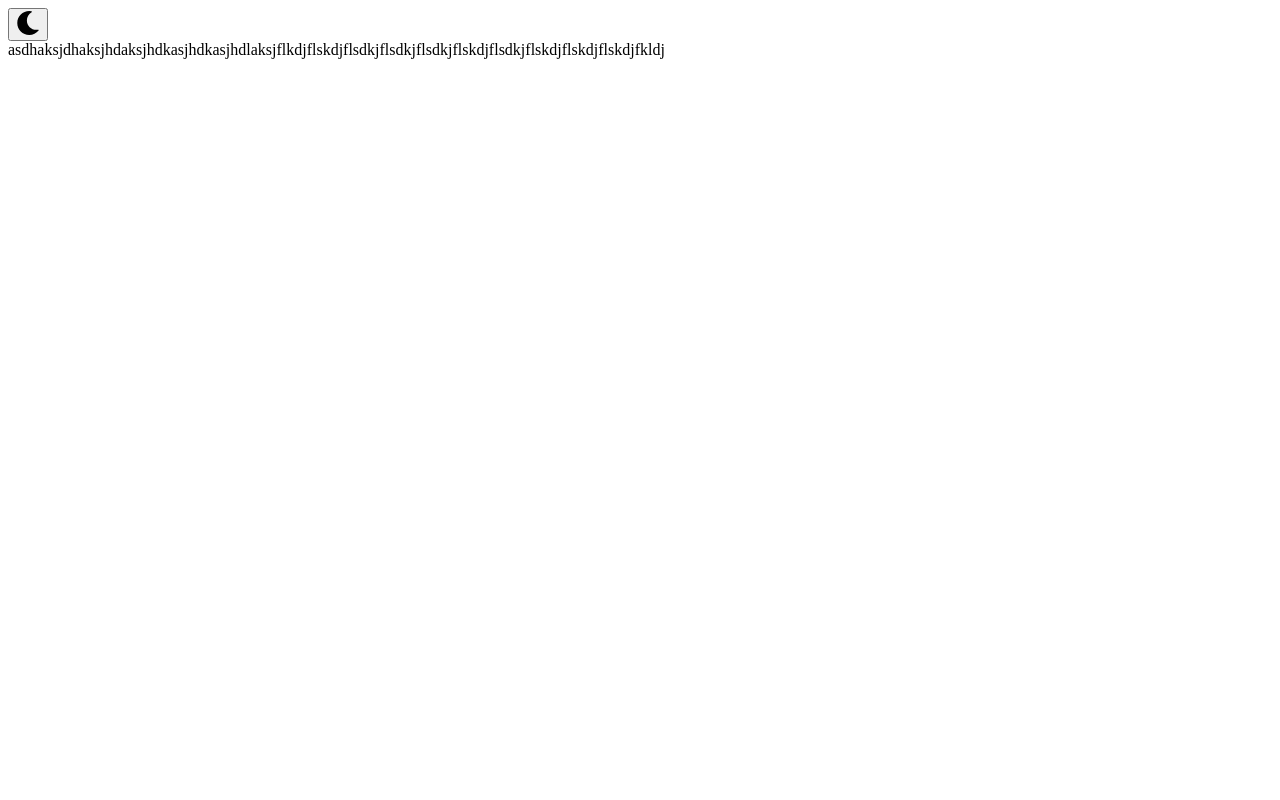
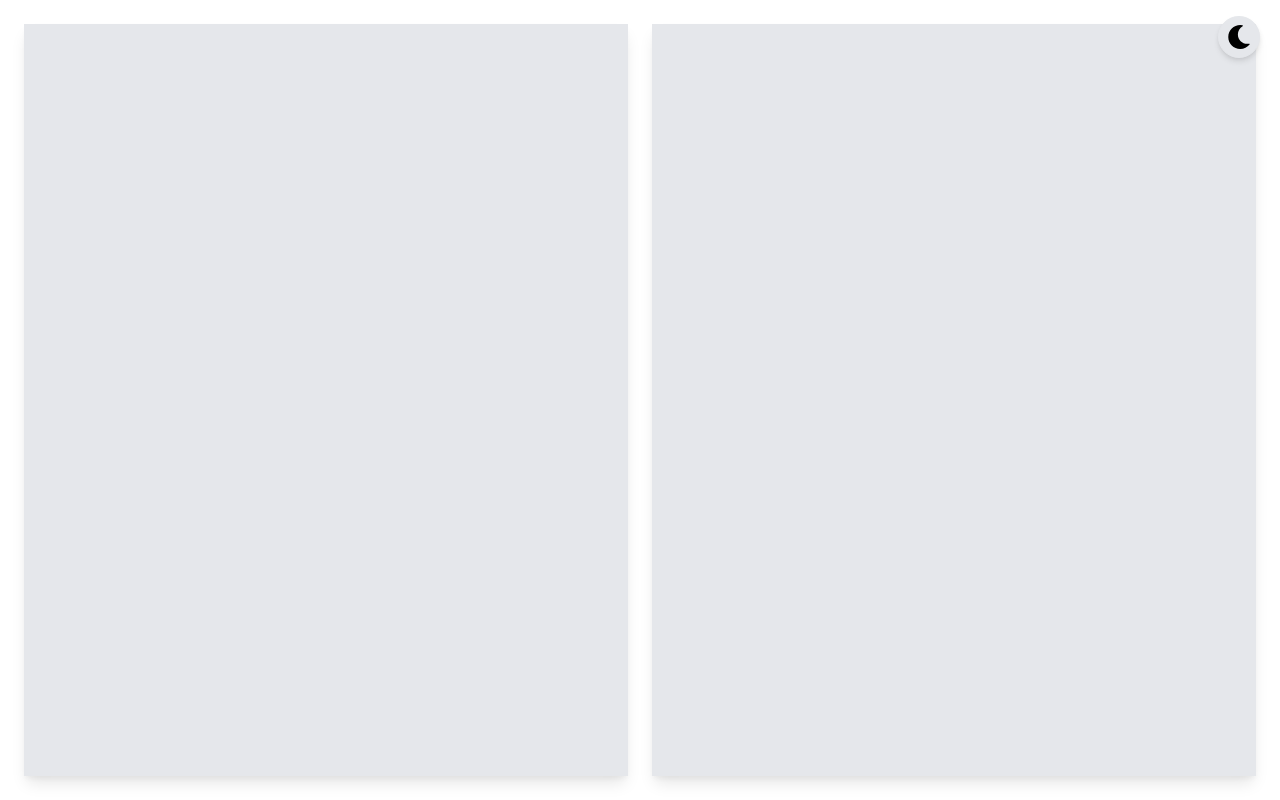
Before and after one commit to mythosmystery/markdown-me, a Next.js app: page / in a window 1280 px wide. Built offline with nearby package versions, Linux system fonts and the light colour scheme.

Commit message:
fixed markdown formatting

```diff
--- a/components/Body.tsx
+++ b/components/Body.tsx
@@ -4,8 +4,8 @@ interface BodyProps {}
 
 export const Body: React.FC<BodyProps> = ({ children }) => {
    return (
-      <div className='absolute z-30 w-screen max-h-screen'>
-         <div className='flex p-6 justify-center items-center h-screen'>{children}</div>
+      <div className='absolute z-30 w-screen h-full overflow-y-scroll'>
+         <div className='flex flex-col lg:flex-row gap-6 p-6 justify-center items-center lg:h-screen'>{children}</div>
       </div>
    );
 };
--- /dev/null
+++ b/components/MarkdownPage/MarkdownPage.tsx
@@ -0,0 +1,27 @@
+import React, { useState } from 'react';
+import { Textarea } from '../Textarea';
+import { marked } from 'marked';
+import 'highlight.js/styles/atom-one-light.css';
+
+export const MarkdownPage: React.FC = ({}) => {
+   const [text, setText] = useState('');
+   marked.setOptions({
+      renderer: new marked.Renderer(),
+      highlight: function (code, lang) {
+         const hljs = require('highlight.js');
+         const language = hljs.getLanguage(lang) ? lang : 'javascript';
+         return hljs.highlight(code, { language }).value;
+      },
+      langPrefix: 'hljs language-' // highlight.js css expects a top-level 'hljs' class.
+   });
+   return (
+      <>
+         <div className='w-full lg:w-2/4 h-[360px] lg:h-full break-words dark:bg-gray-800 shadow-lg bg-gray-200'>
+            <Textarea onChange={event => setText(event.target.value)}></Textarea>
+         </div>
+         <div
+            className='lg:overflow-y-scroll overflow-x-scroll lg:overflow-x-auto w-full lg:w-2/4 h-full break-words dark:bg-gray-800 shadow-lg bg-gray-200 p-6 dark:text-gray-400'
+            dangerouslySetInnerHTML={{ __html: marked.parse(text) }}></div>
+      </>
+   );
+};
--- /dev/null
+++ b/components/Textarea.tsx
@@ -0,0 +1,9 @@
+import React, { TextareaHTMLAttributes } from 'react';
+
+export const Textarea: React.FC<TextareaHTMLAttributes<HTMLTextAreaElement>> = props => {
+   return (
+      <textarea
+         {...props}
+         className={'bg-transparent h-full w-full p-3 dark:text-gray-400 resize-none ' + props.className}></textarea>
+   );
+};
--- a/components/button/Button.tsx
+++ b/components/button/Button.tsx
@@ -7,8 +7,8 @@ import { transition } from '../../constants';
 const Button: React.FC<ButtonHTMLAttributes<HTMLButtonElement>> = props => {
    return (
       <motion.div
-         whileHover={{ scale: 1.15, opacity: 0.9 }}
-         whileTap={{ scale: 1.3 }}
+         whileHover={{ scale: 1.15 }}
+         whileTap={{ scale: 1.5 }}
          animate={{ scale: 1, opacity: 1, transition }}
          initial={{ scale: 0 }}>
          <button
--- a/package.json
+++ b/package.json
@@ -7,6 +7,9 @@
   },
   "dependencies": {
     "framer-motion": "^5.2.1",
+    "github-markdown-css": "^5.0.0",
+    "highlight.js": "^11.3.1",
+    "marked": "^4.0.0",
     "next": "latest",
     "react": "^17.0.2",
     "react-dom": "^17.0.2",
@@ -14,6 +17,7 @@
   },
   "devDependencies": {
     "@tailwindcss/forms": "^0.3.4",
+    "@types/marked": "^4.0.0",
     "@types/node": "^16.11.7",
     "@types/react": "^17.0.34",
     "@types/react-dom": "^17.0.11",
--- a/pages/_app.tsx
+++ b/pages/_app.tsx
@@ -1,4 +1,5 @@
-import 'tailwindcss/tailwind.css';
+import '../styles/globals.css';
+
 import { AppProps } from 'next/app';
 
 const MyApp = ({ Component, pageProps }: AppProps) => {
--- a/pages/api/hello.js
+++ /dev/null
@@ -1,5 +0,0 @@
-// Next.js API route support: https://nextjs.org/docs/api-routes/introduction
-
-export default function helloAPI(req, res) {
-  res.status(200).json({ name: 'John Doe' })
-}
--- a/pages/index.tsx
+++ b/pages/index.tsx
@@ -3,6 +3,7 @@ import { FC, useState } from 'react';
 import Button from '../components/button/Button';
 import { motion } from 'framer-motion';
 import { Body } from '../components/Body';
+import { MarkdownPage } from '../components/MarkdownPage/MarkdownPage';
 
 const Home: FC = () => {
    const [dark, setDark] = useState(false);
@@ -21,14 +22,12 @@ const Home: FC = () => {
             <link rel='icon' href='/favicon.ico' />
          </Head>
 
-         <div className='absolute m-4 z-50'>
+         <div className='absolute m-4 right-1 z-50'>
             <Button.ToggleTheme dark={dark} setDark={setDark}></Button.ToggleTheme>
          </div>
 
          <Body>
-            <div className='w-2/4 h-full break-words dark:bg-gray-800 p-4'>
-               asdhaksjdhaksjhdaksjhdkasjhdkasjhdlaksjflkdjflskdjflsdkjflsdkjflsdkjflskdjflsdkjflskdjflskdjflskdjfkldj
-            </div>
+            <MarkdownPage />
          </Body>
 
          <motion.div animate={dark ? 'dark' : 'light'} variants={variants}>
--- /dev/null
+++ b/styles/globals.css
@@ -0,0 +1,42 @@
+@tailwind base;
+@tailwind components;
+@tailwind utilities;
+
+@layer components {
+   h1 {
+      @apply text-4xl font-bold mb-6 pb-3 border-b border-gray-500;
+   }
+   h2 {
+      @apply text-2xl mb-4 pb-1.5 border-b border-gray-500;
+   }
+   h3 {
+      @apply text-xl mb-2;
+   }
+   strong {
+      @apply font-extrabold;
+   }
+   ul {
+      @apply list-disc list-inside ml-4;
+   }
+   hr {
+      @apply border-gray-600/40 border-2 my-6;
+   }
+   blockquote {
+      @apply ml-6 my-2 pl-1.5 border-l-4 border-green-900 text-green-900;
+   }
+   img {
+      @apply my-3;
+   }
+   table {
+      @apply border-2 p-2 my-4 dark:border-gray-600 border-gray-500;
+   }
+   thead {
+      @apply border-b-2 dark:border-gray-600 border-gray-500;
+   }
+   td {
+      @apply border p-1 dark:border-gray-600 border-gray-500;
+   }
+   th {
+      @apply border p-1 dark:border-gray-600 border-gray-500;
+   }
+}
--- a/tsconfig.json
+++ b/tsconfig.json
@@ -39,6 +39,6 @@
     "**/*.tsx"
   ],
   "exclude": [
-    "node_modules"
+    "node_modules",
   ]
 }
```
Also changed, not shown: 1 other file (tests, documents, lock files or other folders).
